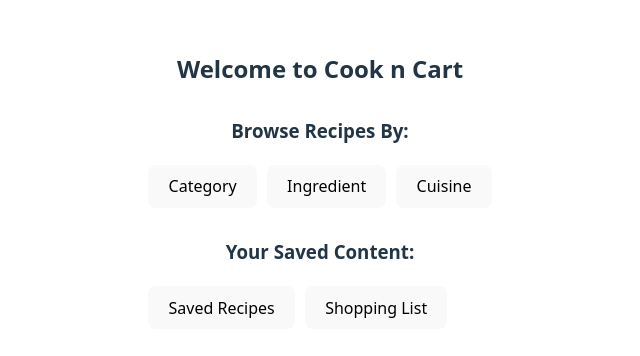
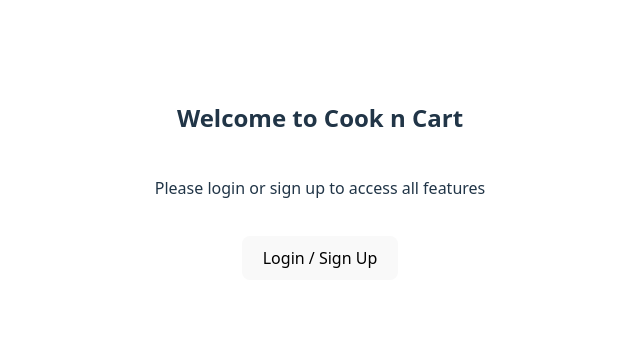
Before and after one commit to CP-Group-Project-1/RecipeApp, a React (Vite) app in the folder recipe-frontend/recipe_app/: page / in a window 1280 px wide. Shown: the part 220-576 px from the top of the page, without its empty margins (320-960 px from the left). Built offline with nearby package versions, Linux system fonts and the light colour scheme; no server answers.

Commit message:
fixed home page

```diff
--- a/recipe-frontend/recipe_app/api/AuthApi.js
+++ b/recipe-frontend/recipe_app/api/AuthApi.js
@@ -11,8 +11,8 @@ const payload = {
     headers: {
     "Content-Type": "application/json",
     },
-    body: JSON.stringify(context)
-}
+    body: JSON.stringify(context),
+};
   try {
     const body = await basicFetch(`${baseUrl}/user_accounts/signup`, payload);
     if (body.token) {
--- a/recipe-frontend/recipe_app/src/pages/Home.jsx
+++ b/recipe-frontend/recipe_app/src/pages/Home.jsx
@@ -3,7 +3,7 @@ import { useAuth } from "../../api/useAuth";
 
 export default function Home() {
     const navigate = useNavigate();
-    const isAuthenticated = useAuth();
+    const { isAuthenticated } = useAuth();
 
     return (
         <div style={{ padding: "20px" }}>
```
